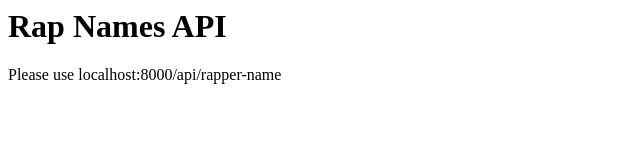
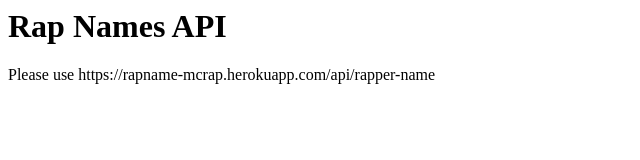
Before and after one commit to jsmithdevelops/rap-names-api, a website: page index.html in a window 1280 px wide. Shown: the whole page, without its empty margins (0-640 px from the left). Drawn offline with Linux system fonts and the light colour scheme.

```diff
--- a/index.html
+++ b/index.html
@@ -7,6 +7,6 @@
   </head>
   <body>
     <h1>Rap Names API</h1>
-    <p>Please use localhost:8000/api/rapper-name</p>
+    <p>Please use https://rapname-mcrap.herokuapp.com/api/rapper-name</p>
   </body>
 </html>
```
